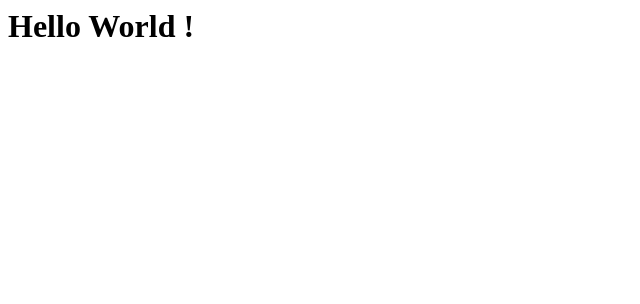
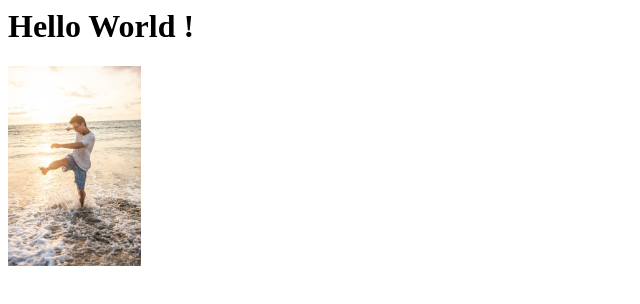
Before and after one commit to hoemin98/hoemin98.github.io, a plain HTML site: page index.html in a window 1280 px wide. Shown: the whole page, without its empty margins (0-640 px from the left). Drawn offline with Linux system fonts and the light colour scheme.

Commit message:
add image

```diff
--- a/index.html
+++ b/index.html
@@ -1,4 +1,8 @@
 <html>
     <h1>Hello World !</h1>
 
+    <div>
+        <img src="Min.jpg" height="200">
+    </div>
+
 </html>
```
Also changed, not shown: Min.jpg (added).
